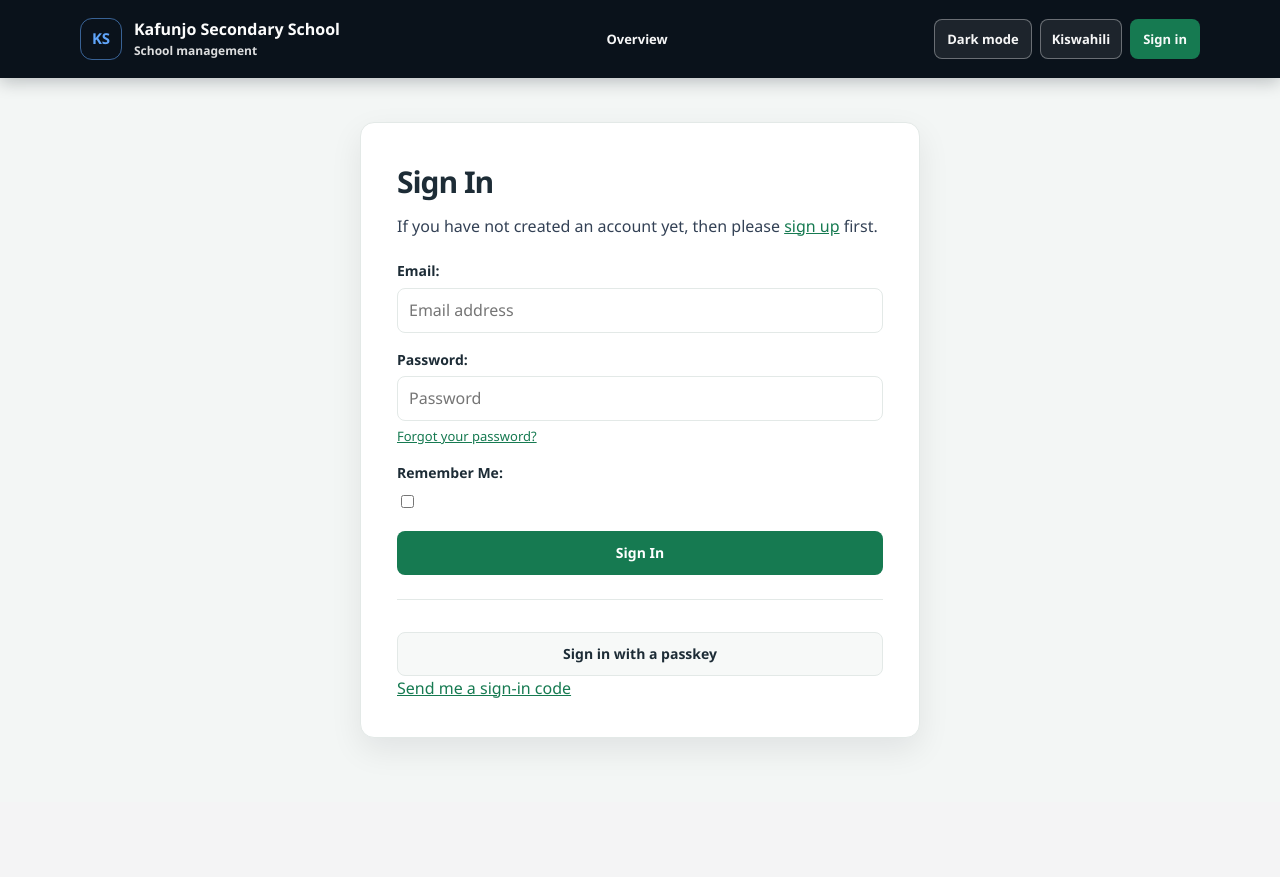
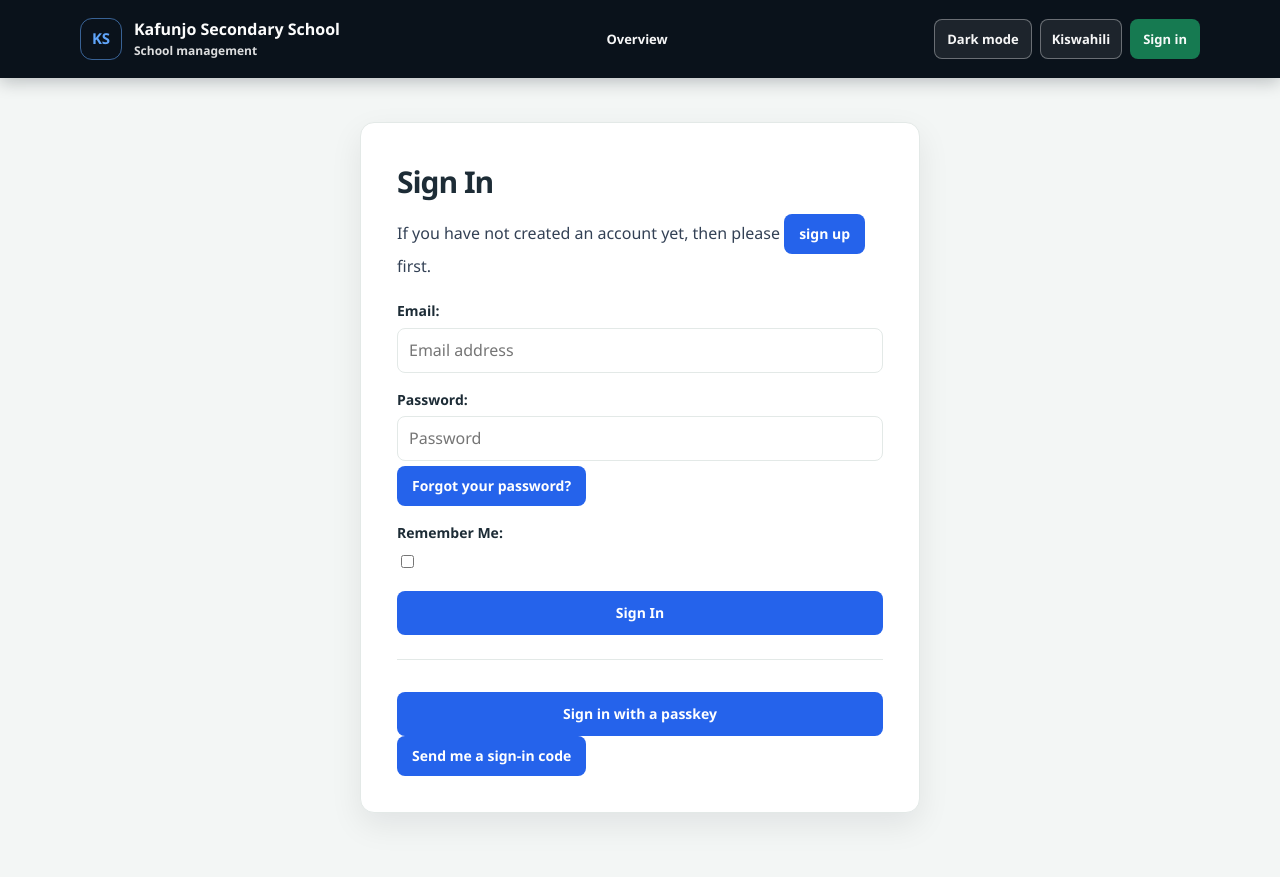
Before and after one commit to mavumbantiba/django-emails, a Django app: page /accounts/login/?next=/accounts/profile/ in a window 1280 px wide. Before the commit the page ends 746 px from the top, so only its background shows below. Run offline with Django 5.2, Linux system fonts and the light colour scheme; parts of the project's set-up code (start-up, migrations or seed data) failed here and were passed over.

Commit message:
base template  updated

```diff
--- a/templates/allauth/layouts/base.html
+++ b/templates/allauth/layouts/base.html
@@ -21,6 +21,8 @@
             --line: #e3e9e7;
             --green: #167a51;
             --green-hover: #115c3e;
+            --action-blue: #2563eb;
+            --action-blue-hover: #1d4ed8;
         }
 
         :root[data-theme="dark"] {
@@ -204,8 +206,7 @@
             background: #167a51;
         }
 
-        .header-link:hover,
-        .auth-card button[type="submit"]:hover {
+        .header-link:hover {
             background: var(--green-hover);
             color: #fff;
         }
@@ -279,10 +280,41 @@
             padding: 0 16px;
             border: 0;
             border-radius: 8px;
-            background: var(--green);
+            background: var(--action-blue);
             color: #fff;
             cursor: pointer;
             font: 700 14px "Segoe UI", Arial, sans-serif;
+        }
+
+        .auth-card button:hover,
+        .auth-card a[href]:not([href^="mailto:"]):not([href^="tel:"]):hover {
+            background: var(--action-blue-hover);
+            color: #fff;
+        }
+
+        .auth-card a[href]:not([href^="mailto:"]):not([href^="tel:"]) {
+            display: inline-flex;
+            min-height: 40px;
+            padding: 0 14px;
+            align-items: center;
+            justify-content: center;
+            border: 1px solid transparent;
+            border-radius: 8px;
+            background: var(--action-blue);
+            color: #fff;
+            font-size: 14px;
+            font-weight: 700;
+            text-align: center;
+            text-decoration: none;
+            transition: background-color 150ms ease;
+        }
+
+        .auth-card li {
+            list-style: none;
+        }
+
+        .auth-card li > a[href]:not([href^="mailto:"]):not([href^="tel:"]) {
+            width: 100%;
         }
 
         .auth-card button[type="submit"] {
@@ -293,9 +325,8 @@
         .auth-card button[form] {
             width: 100%;
             margin-top: 8px;
-            border: 1px solid var(--line);
-            background: var(--surface-raised);
-            color: var(--text);
+            background: var(--action-blue);
+            color: #fff;
         }
 
         .auth-card hr {
```
